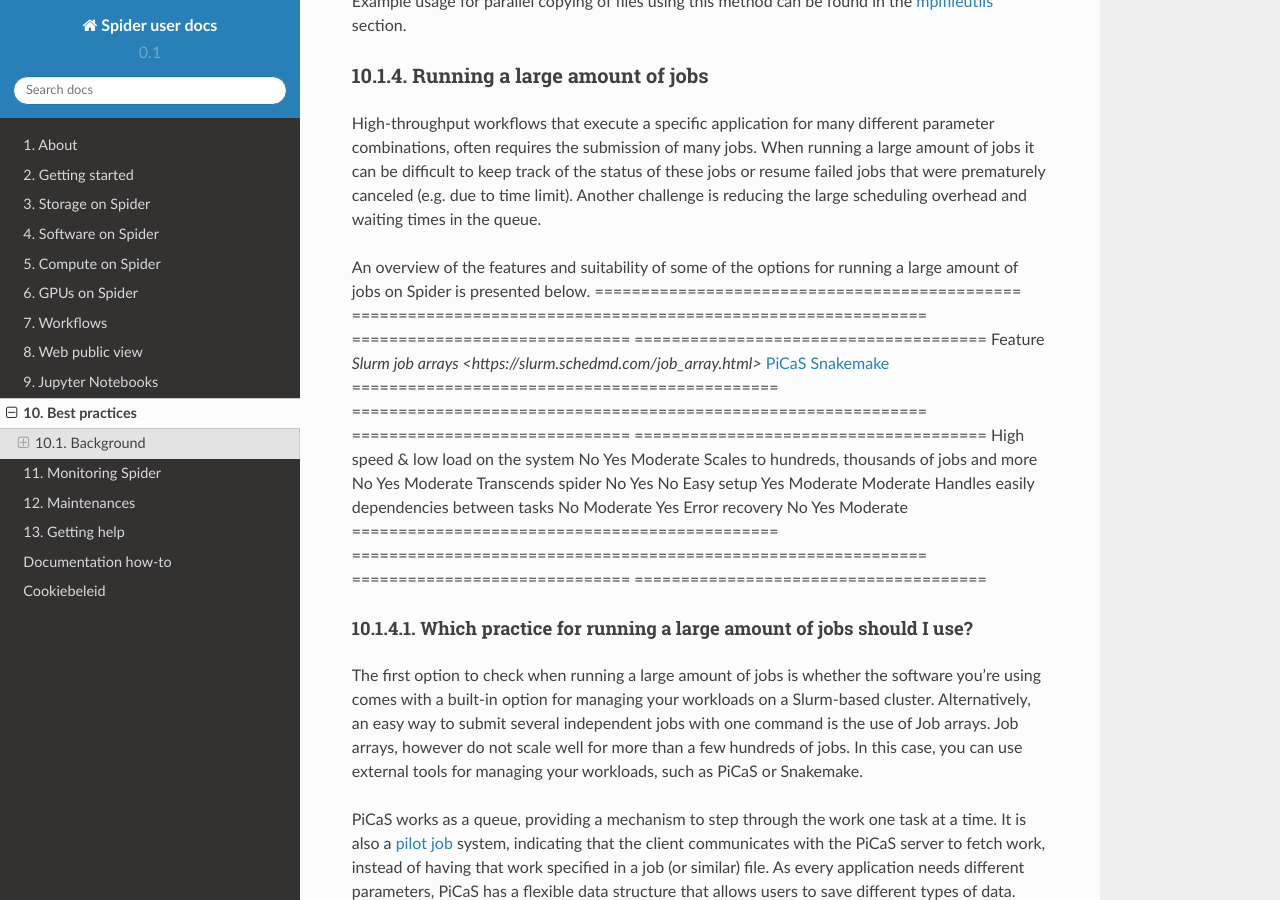
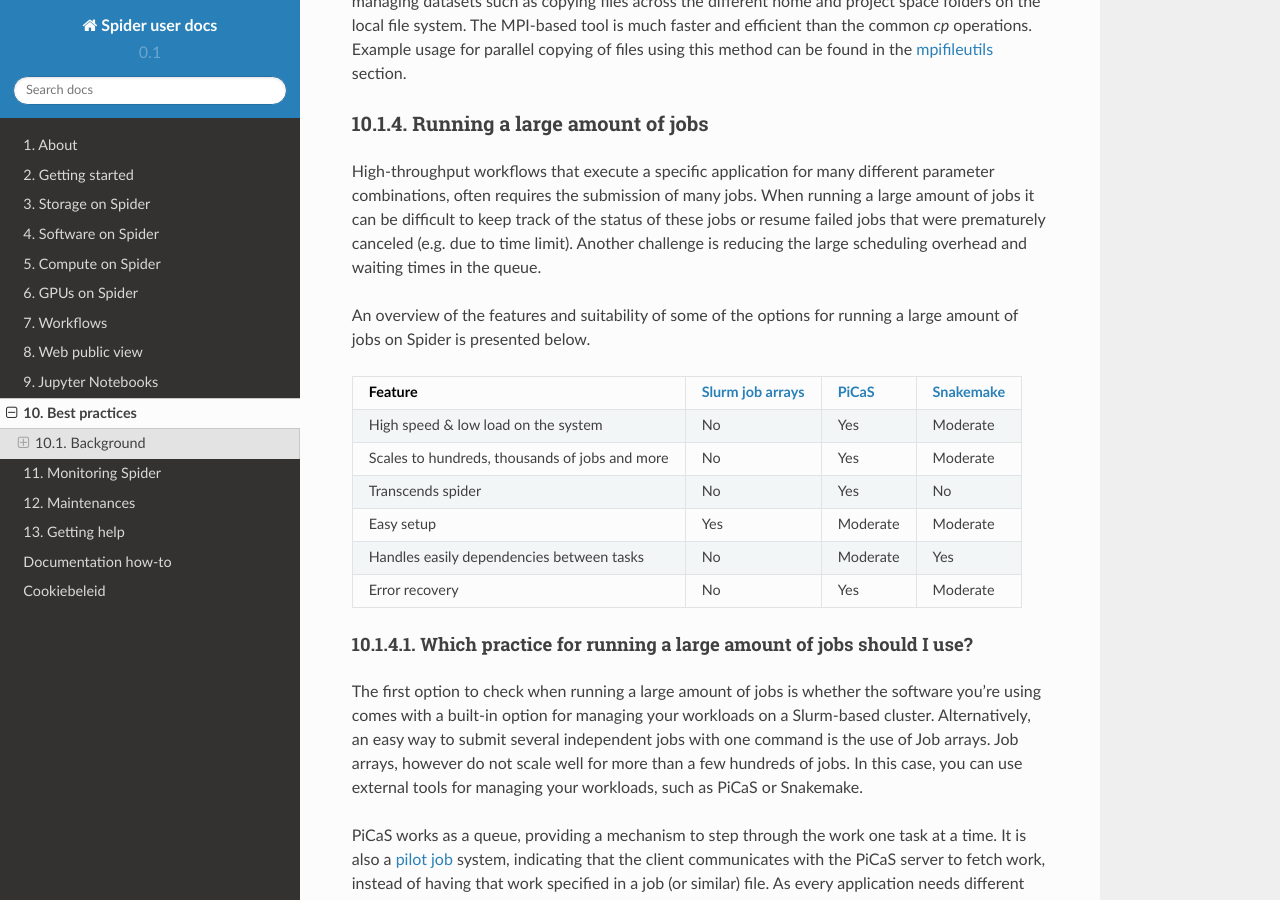
Before and after one commit to sara-nl/spiderdocs, a Sphinx documentation site: the page built from source/Pages/best_practices.rst, in a window 1280 px wide and 900 px high, scrolled down 3918 px. Built offline with Sphinx 7.4.7 and the Read the Docs theme 2.0.0, drawn with Linux system fonts in a browser that asks for light colours; some of the changed text lies outside the part shown.

Commit message:
updated best practices

```diff
--- a/source/Pages/best_practices.rst
+++ b/source/Pages/best_practices.rst
@@ -129,16 +129,17 @@ High-throughput workflows that execute a specific application for many different
 
 
 An overview of the features and suitability of some of the options for running a large amount of jobs on Spider is presented below.
-==============================================   ==============================================================   ==============================   ======================================
-Feature                                          `Slurm job arrays <https://slurm.schedmd.com/job_array.html>`    :ref:`PiCaS <picas-on-spider>`   :ref:`Snakemake <snakemake-on-spider>`
-==============================================   ==============================================================   ==============================   ======================================
-High speed & low load on the system              No                                                               Yes                              Moderate
-Scales to hundreds, thousands of jobs and more   No                                                               Yes                              Moderate
-Transcends spider                                No                                                               Yes                              No
-Easy setup                                       Yes                                                              Moderate                         Moderate
-Handles easily dependencies between tasks        No                                                               Moderate                         Yes
-Error recovery                                   No                                                               Yes                              Moderate
-==============================================   ==============================================================   ==============================   ======================================
+
+==============================================   ===============================================================   ==============================   ======================================
+Feature                                          `Slurm job arrays <https://slurm.schedmd.com/job_array.html>`_    :ref:`PiCaS <picas-on-spider>`   :ref:`Snakemake <snakemake-on-spider>`
+==============================================   ===============================================================   ==============================   ======================================
+High speed & low load on the system              No                                                                Yes                              Moderate
+Scales to hundreds, thousands of jobs and more   No                                                                Yes                              Moderate
+Transcends spider                                No                                                                Yes                              No
+Easy setup                                       Yes                                                               Moderate                         Moderate
+Handles easily dependencies between tasks        No                                                                Moderate                         Yes
+Error recovery                                   No                                                                Yes                              Moderate
+==============================================   ===============================================================   ==============================   ======================================
 
 
 Which practice for running a large amount of jobs should I use?
```
Also changed, not shown: other parts of source/Pages/best_practices.rst (+1 -8 lines).
